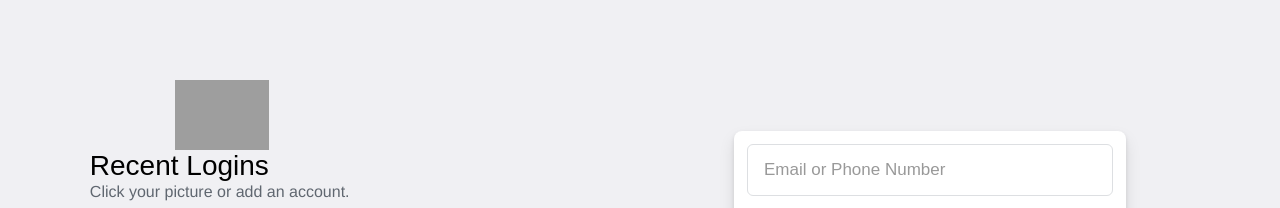
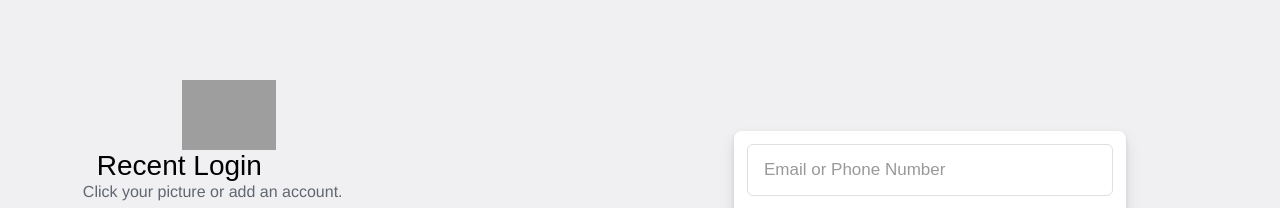
Before and after one commit to stharekh/Facebook.clone, a plain HTML site: page index.html in a window 1280 px wide. Shown: the top 208 px of the page. Drawn offline with Linux system fonts and the light colour scheme; grey boxes are pictures that could not be loaded.

Commit message:
arekhOSCTry

```diff
--- a/index.html
+++ b/index.html
@@ -22,7 +22,7 @@
           src="https://static.xx.fbcdn.net/rsrc.php/y8/r/dF5SId3UHWd.svg"
           class="lg"
         />
-        <div class="rl">Recent Logins</div>
+        <div class="rl">Recent Login</div>
         <div class="inf">Click your picture or add an account.</div>
       </div>
     </div>
```
